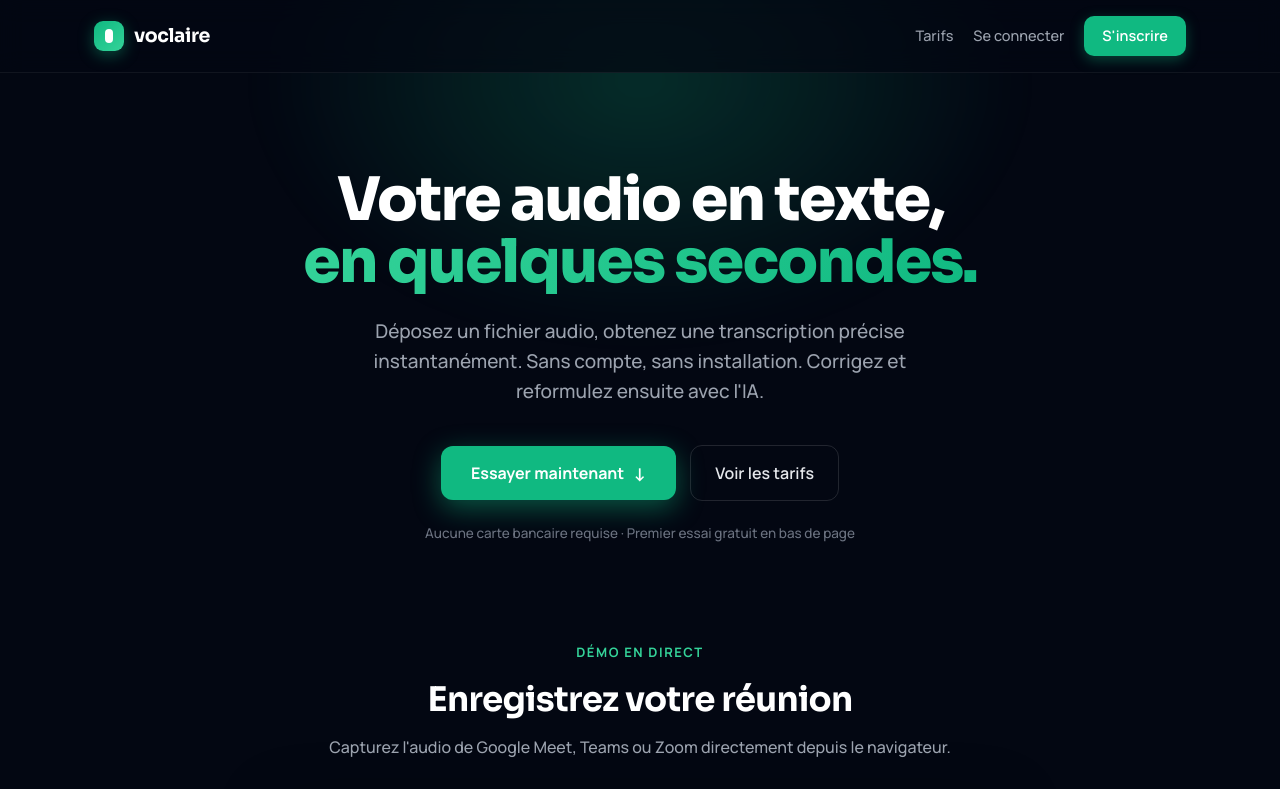
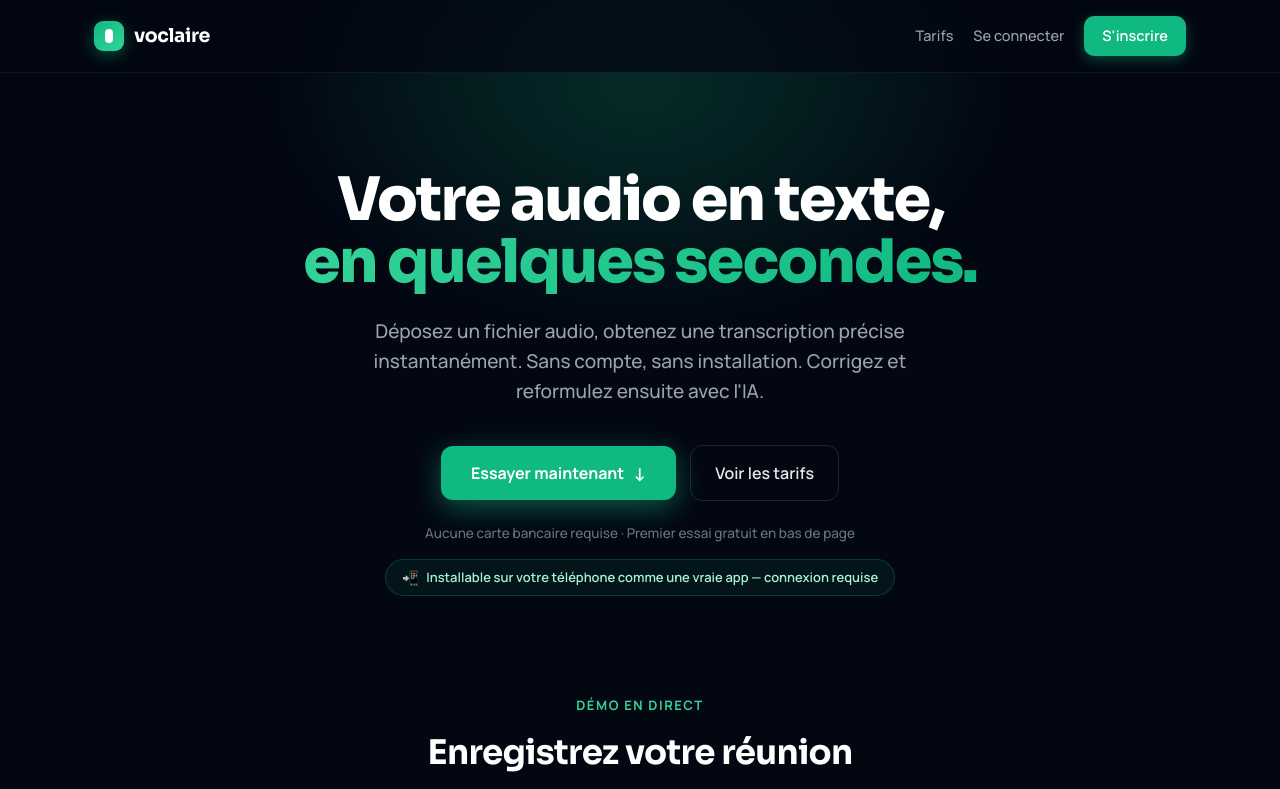
Before and after one commit to nasserbrid/frontend_voclaire, a React (Vite) app: page / in a window 1280 px wide. Shown: the top 789 px of the page. Built offline with nearby package versions, Linux system fonts and the light colour scheme; no server answers.

Commit message:
fix: clarification badge PWA landing page (connexion requise)

```diff
--- a/src/components/LandingPage.tsx
+++ b/src/components/LandingPage.tsx
@@ -288,6 +288,10 @@ export default function LandingPage() {
           <a href="#pricing" style={{ color: '#e5e7eb', textDecoration: 'none', padding: '15px 24px', borderRadius: '12px', fontSize: '16px', fontWeight: 600, border: '1px solid rgba(255,255,255,0.12)' }}>Voir les tarifs</a>
         </div>
         <p style={{ fontSize: '13.5px', color: '#6b7280', marginTop: '22px', fontWeight: 500 }}>Aucune carte bancaire requise · Premier essai gratuit en bas de page</p>
+        <div style={{ display: 'inline-flex', alignItems: 'center', gap: '7px', marginTop: '16px', padding: '7px 16px', borderRadius: '999px', background: 'rgba(16,185,129,0.08)', border: '1px solid rgba(16,185,129,0.25)' }}>
+          <span style={{ fontSize: '14px' }}>📲</span>
+          <span style={{ fontSize: '13px', color: '#a7f3d0', fontWeight: 600 }}>Installable sur votre téléphone comme une vraie app — connexion requise</span>
+        </div>
       </section>
 
       {/* DEMO DICTAPHONE */}
```
